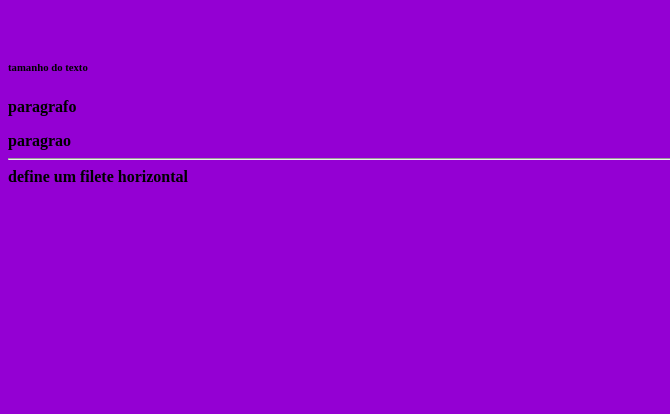
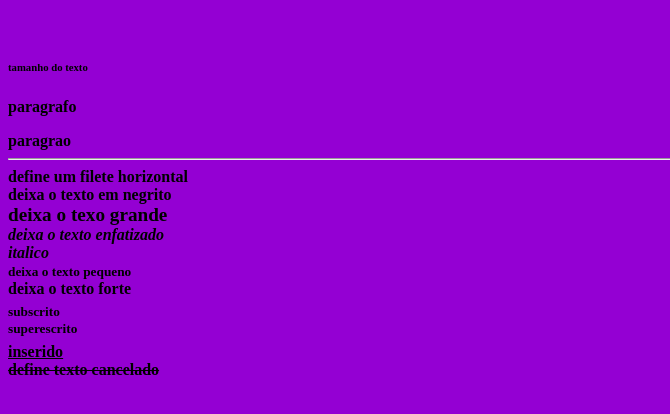
Before and after one commit to IanMedeirosMartins/aula_html, a plain HTML site: page index.html in a window 1280 px wide. Shown: the part 218-632 px from the top of the page, without its empty margins (0-670 px from the left). Drawn offline with Linux system fonts and the light colour scheme.

Commit message:
teste novas tags

```diff
--- a/index.html
+++ b/index.html
@@ -17,10 +17,18 @@
 <br>
 <h6>tamanho do texto</h6>
 
-<p>paragrafo</p>paragrao
-<hr/> define um filete horizontal
-
-
+<p>paragrafo</p>paragrao                <br>
+<hr/> define um filete horizontal       <br>
+<b> deixa o texto em negrito</b>        <br>
+<big> deixa o texo grande</big>         <br>
+<em> deixa o texto enfatizado</em>      <br>
+<i> italico </i>                        <br>
+<small> deixa o texto pequeno</small>   <br>
+<strong> deixa o texto forte</strong>   <br>
+<sub>subscrito</sub>                    <br>
+<sup>superescrito</sup>                 <br>
+<ins>inserido</ins>                     <br>
+<del>define texto cancelado</del>       <br>
 </body>
 
 
```
